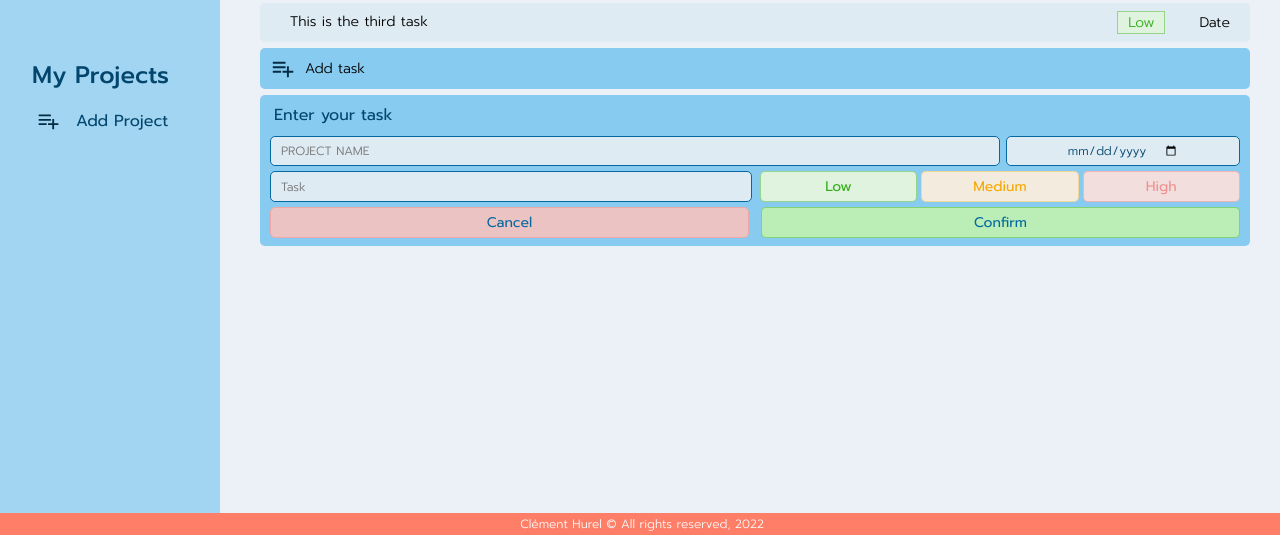
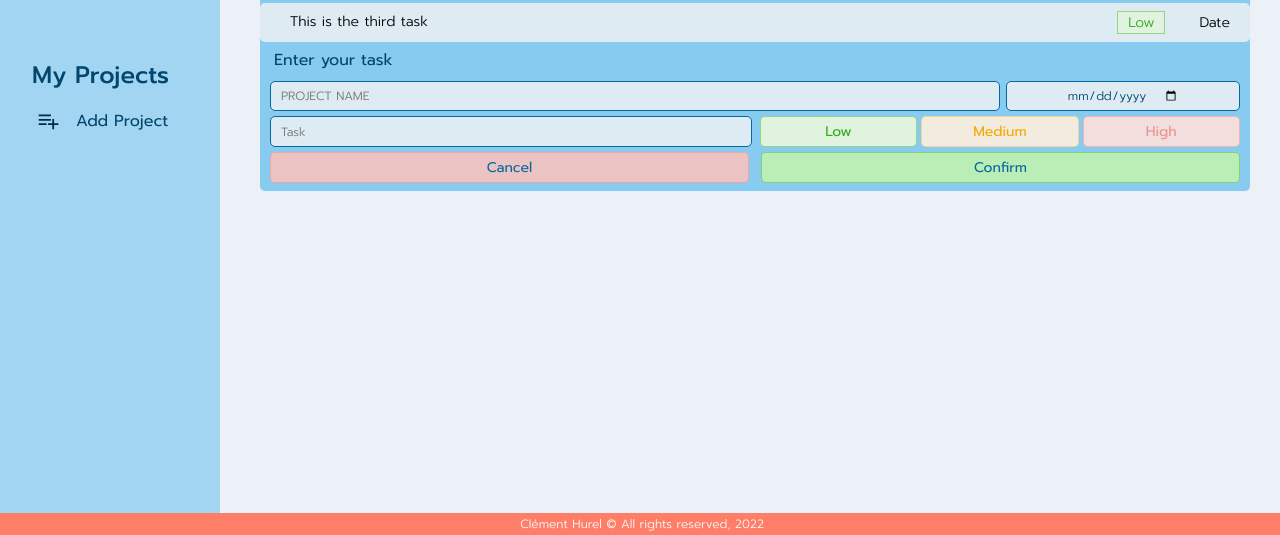
Before and after one commit to hrlclem/to-do-list, a website built with webpack: page dist/index.html in a window 1280 px wide. Shown: the part 265-800 px from the top of the page. Built offline with nearby package versions, Linux system fonts and the light colour scheme.

Commit message:
MY PROJECTS main beginning

```diff
--- a/dist/index.html
+++ b/dist/index.html
@@ -85,10 +85,7 @@
                         </div>
                     </div>
 
-                    <div class="addTasksMain addTaks">
-                        <img src="../src/img/addProject.svg" class="addTasksIconMain svg">
-                        <div class="addTasksTitleMain">Add task</div>
-                    </div>
+
 
                     <div class="createNewTask">
                         <div class="addTaskTitle">Enter your task</div>
```
